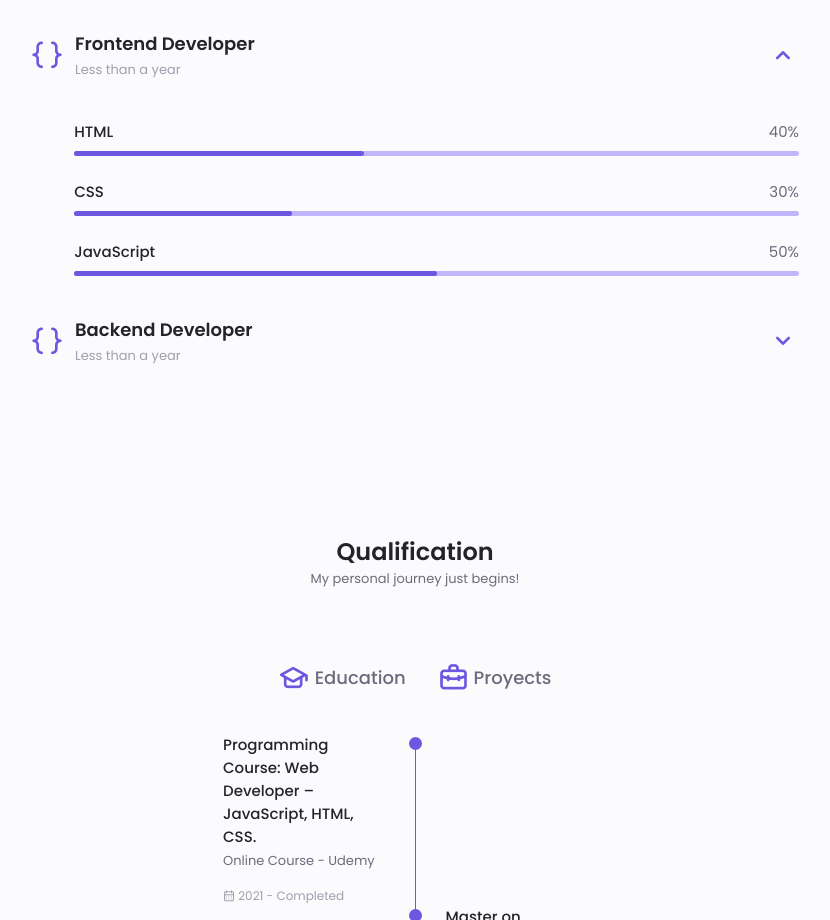
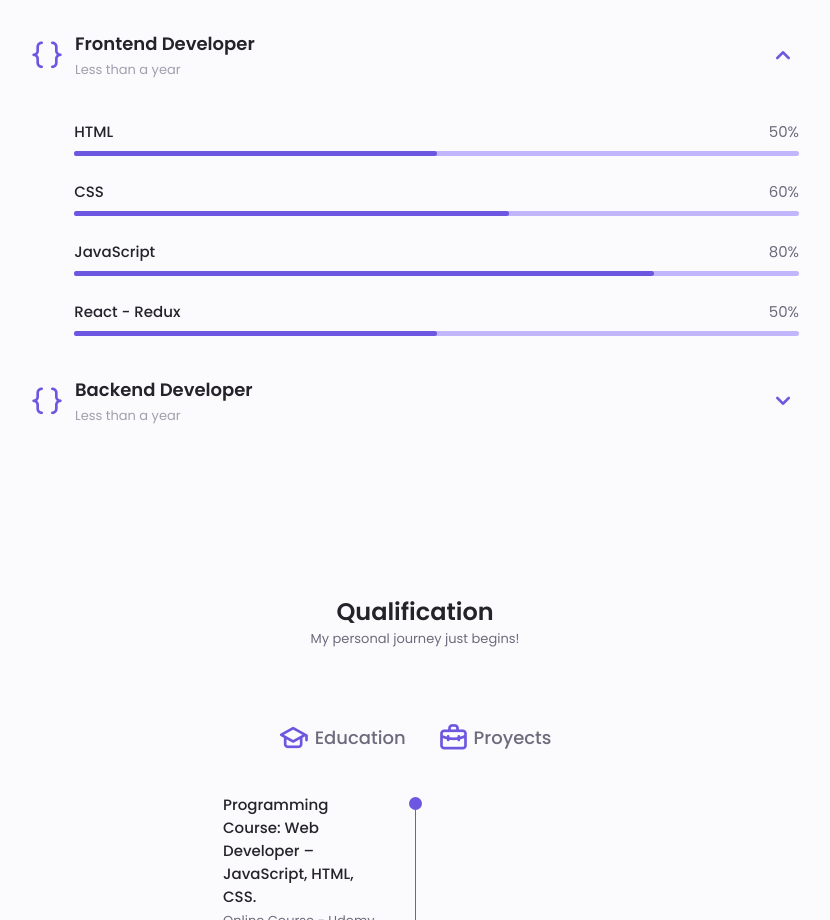
Before and after one commit to TomasGieco/Portfolio, a plain HTML site: page index.html in a window 1280 px wide. Shown: the part 1480-2400 px from the top of the page, without its empty margins (225-1055 px from the left). Drawn offline with nearby package versions, Linux system fonts and the light colour scheme.

Commit message:
skills animation

```diff
--- a/assets/css/style.css
+++ b/assets/css/style.css
@@ -507,17 +507,19 @@ scroll-header
 }
 
 .skills__html {
-    width: 40%;
+    width: 50%;
 }
 
 .skills__css {
-    width: 30%;
+    width: 60%;
 }
 
 .skills__js {
+    width: 80%;
+}
+.skills__RR {
     width: 50%;
 }
-
 .skills__cpp {
     width: 40%;
 }
@@ -525,9 +527,11 @@ scroll-header
 .skills__close .skills__list {
     height: 0;
     overflow: hidden;
+    transition: .5s;
 }
 
 .skills__open .skills__list {
+    transition: 1s;
     height: max-content;
     margin-bottom: var(--mb-2-5);
 }
--- a/index.html
+++ b/index.html
@@ -188,7 +188,7 @@
                             <div class="skills__data">
                                 <div class="skills__titles">
                                     <h3 class="skills__name">HTML</h3>
-                                    <span class="skills__number">40%</span>
+                                    <span class="skills__number">50%</span>
                                 </div>
                                 <div class="skills__bar">
                                     <span class="skills__percentage skills__html"></span>
@@ -198,7 +198,7 @@
                             <div class="skills__data">
                                 <div class="skills__titles">
                                     <h3 class="skills__name">CSS</h3>
-                                    <span class="skills__number">30%</span>
+                                    <span class="skills__number">60%</span>
                                 </div>
                                 <div class="skills__bar">
                                     <span class="skills__percentage skills__css"></span>
@@ -208,10 +208,19 @@
                             <div class="skills__data">
                                 <div class="skills__titles">
                                     <h3 class="skills__name">JavaScript</h3>
+                                    <span class="skills__number">80%</span>
+                                </div>
+                                <div class="skills__bar">
+                                    <span class="skills__percentage skills__js"></span>
+                                </div>
+                            </div>
+                            <div class="skills__data">
+                                <div class="skills__titles">
+                                    <h3 class="skills__name">React - Redux</h3>
                                     <span class="skills__number">50%</span>
                                 </div>
                                 <div class="skills__bar">
-                                    <span class="skills__percentage skills__js"></span>
+                                    <span class="skills__percentage skills__RR"></span>
                                 </div>
                             </div>
                         </div>
```
